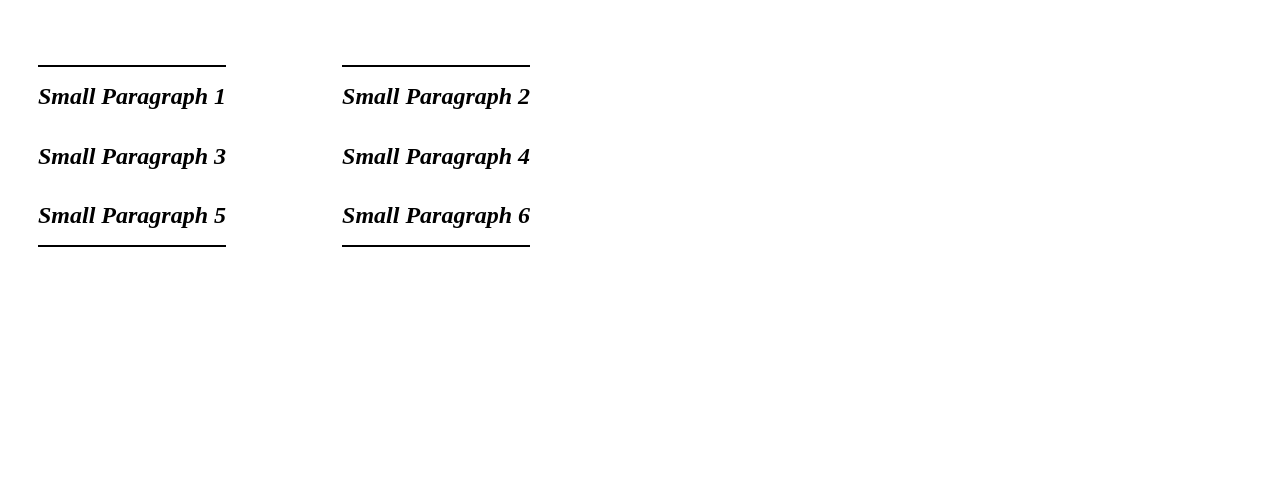
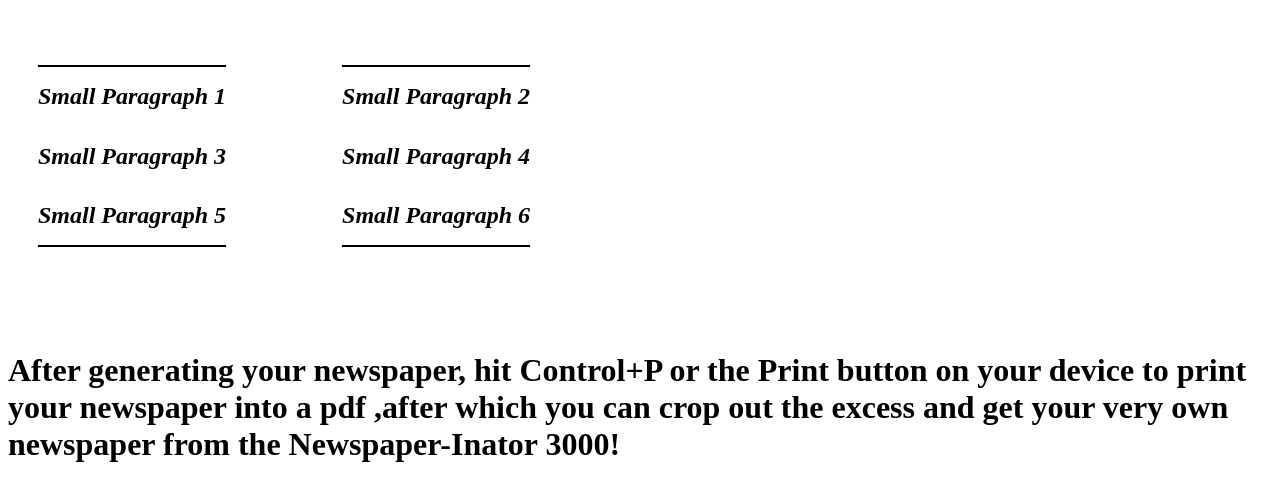
Before and after one commit to aabireatscereal/newspaperinator, a plain HTML site: page index.html in a window 1280 px wide. Shown: the part 367-852 px from the top of the page. Before the commit the page ends 800 px from the top, so only its background shows below. Drawn offline with Linux system fonts and the light colour scheme.

Commit message:
Update index.html

```diff
--- a/index.html
+++ b/index.html
@@ -62,7 +62,10 @@
 
         </div>
 
-
+    <div id="instructions">
+        <h1>After generating your newspaper, hit Control+P or the Print button on your device to print your newspaper into a pdf
+        ,after which you can crop out the excess and get your very own newspaper from the Newspaper-Inator 3000!</h1>
+    </div>
             <style>
                 body {
                     font-family:'Times New Roman', Times, serif;
```
